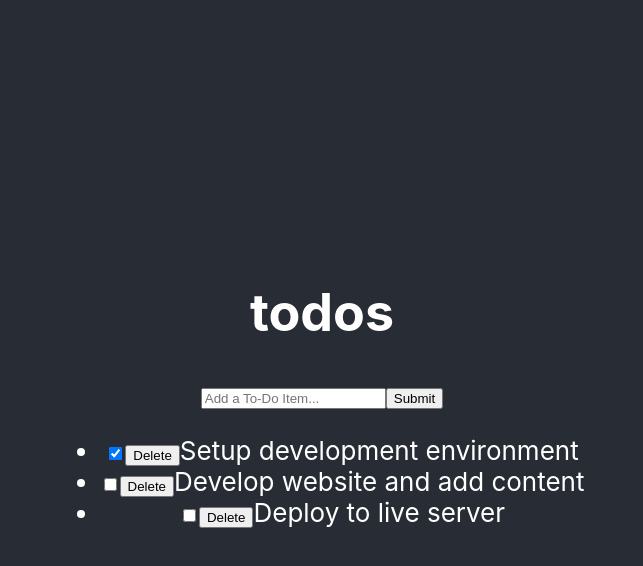
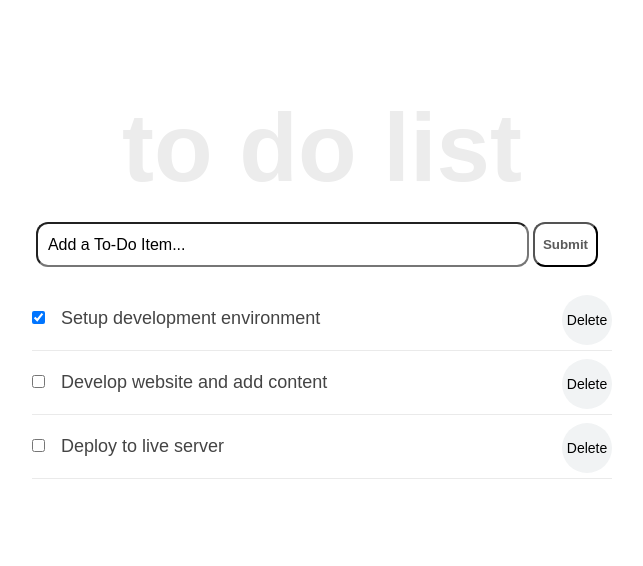
Before and after one commit to NewmanSaurusRex/react-todo-app, a React (Create React App) app: page / in a window 1280 px wide. Shown: the top 566 px of the page, without its empty margins (318-961 px from the left). Built offline with nearby package versions, Linux system fonts and the light colour scheme.

Commit message:
updated generic css!

```diff
--- a/src/App.css
+++ b/src/App.css
@@ -1,38 +1,65 @@
-.App {
-  text-align: center;
+* {
+  box-sizing: border-box;
+  margin: 0;
+  padding: 0;
 }
 
-.App-logo {
-  height: 40vmin;
-  pointer-events: none;
+body {
+  font-family: Arial, Helvetica, sans-serif;
+  line-height: 1.5;
+  color: #444;
+  background: #fff;
+  height: 100vh;
 }
 
-@media (prefers-reduced-motion: no-preference) {
-  .App-logo {
-    animation: App-logo-spin infinite 20s linear;
-  }
+.container {
+  display: flex;
+  flex-direction: column;
+  justify-content: center;
+  align-items: center;
+  max-width: 600px;
+  margin: 0 auto;
 }
 
-.App-header {
-  background-color: #282c34;
-  min-height: 100vh;
-  display: flex;
-  flex-direction: column;
-  align-items: center;
-  justify-content: center;
-  font-size: calc(10px + 2vmin);
-  color: white;
+.inner {
+  width: 100%;
+  padding: 120px 10px 64px;
 }
 
-.App-link {
-  color: #61dafb;
+.form-container {
+  width: 100%;
+  margin-bottom: 20px;
+  display: flex;
+  border-radius: calc(0.5 * 100px);
+  box-shadow: 0 1px 6px 0 rgba (0, 0, 0, 0.38);
+  justify-content: space-evenly;
 }
 
-@keyframes App-logo-spin {
-  from {
-    transform: rotate(0deg);
-  }
-  to {
-    transform: rotate(360deg);
-  }
+.input-text {
+  font-size: 16px;
+  font-weight: 400;
+  width: 85%;
+  padding-right: 5px;
+  padding-left: 10px;
+  border-radius: 12px;
 }
+
+.input-text::placeholder {
+  color: #000;
+}
+
+.input-submit {
+  background: transparent;
+  color: #5b5b5b;
+  text-transform: capitalize;
+  cursor: pointer;
+  font-weight: 600;
+  margin-right: 10px;
+  border-radius: 12px;
+  padding: 8px;
+}
+
+.input-text,
+.input-submit {
+  height: 45px;
+}
--- a/src/App.js
+++ b/src/App.js
@@ -1,5 +1,6 @@
+import React from "react";
+import TodoContainer from "./TodoContainer.js";
 import "./App.css";
-import TodoContainer from "./TodoContainer.js";
 
 function App() {
   return (
--- a/src/Header.js
+++ b/src/Header.js
@@ -1,9 +1,26 @@
 import React from "react";
 
 export default function Header() {
+  const headerStyle = {
+    padding: "20px 0",
+    lineHeight: "1.5",
+  };
+
   return (
-    <header>
-      <h1>todos</h1>
+    <header style={headerStyle}>
+      <h1
+        style={{
+          fontSize: "96px",
+          fontWeight: "600",
+          marginBottom: "46px",
+          lineHeight: "16px",
+          color: "#ececec",
+          textTransform: "lowercase",
+          textAlign: "center",
+        }}
+      >
+        To Do List
+      </h1>
     </header>
   );
 }
--- a/src/InputTodo.js
+++ b/src/InputTodo.js
@@ -25,15 +25,16 @@
 
   render() {
     return (
-      <form onSubmit={this.handleSubmit}>
+      <form onSubmit={this.handleSubmit} className="form-container">
         <input
           type="text"
+          className="input-text"
           placeholder="Add a To-Do Item..."
           value={this.state.title}
           name="title"
           onChange={this.onChange}
         />
-        <button>Submit</button>
+        <button className="input-submit">Submit</button>
       </form>
     );
   }
--- a/src/TodoContainer.js
+++ b/src/TodoContainer.js
@@ -54,7 +54,8 @@
 
   render() {
     return (
-      <div>
+      <div className="container">
+        <div className="inner">
           <Header />
           <InputToDo addTodoProps={this.addTodoItem} />
           <TodoList
@@ -63,6 +64,7 @@
             deleteTodoProps={this.delTodo}
           />
         </div>
+      </div>
     );
   }
 }
--- a/src/TodoItem.js
+++ b/src/TodoItem.js
@@ -1,10 +1,12 @@
 import React from "react";
+import styles from "./TodoItem.module.css";
 
 export default function TodoItem(props) {
   return (
-    <li>
+    <li className={styles.item}>
       <input
         type="checkbox"
+        className={styles.checkbox}
         checked={props.todo.completed}
         onChange={() => props.handleChangeProps(props.todo.id)}
       />
--- /dev/null
+++ b/src/TodoItem.module.css
@@ -0,0 +1,23 @@
+.item {
+  font-size: 18px;
+  list-style-type: none;
+  padding: 18px 0px;
+  border-bottom: 1px solid #eaeaea;
+}
+
+.checkbox {
+  margin-right: 16px;
+}
+
+.item button {
+  font-size: 14px;
+  background: #f1f3f4;
+  border: none;
+  cursor: pointer;
+  float: right;
+  outline: none;
+  border-radius: 100px;
+  height: 50px;
+  width: 50px;
+  margin: -10px 0 0 10px;
+}
--- a/src/index.css
+++ /dev/null
@@ -1,13 +0,0 @@
-body {
-  margin: 0;
-  font-family: -apple-system, BlinkMacSystemFont, 'Segoe UI', 'Roboto', 'Oxygen',
-    'Ubuntu', 'Cantarell', 'Fira Sans', 'Droid Sans', 'Helvetica Neue',
-    sans-serif;
-  -webkit-font-smoothing: antialiased;
-  -moz-osx-font-smoothing: grayscale;
-}
-
-code {
-  font-family: source-code-pro, Menlo, Monaco, Consolas, 'Courier New',
-    monospace;
-}
--- a/src/index.js
+++ b/src/index.js
@@ -1,6 +1,5 @@
 import React from "react";
 import ReactDOM from "react-dom/client";
-import "./index.css";
 import App from "./App";
 import reportWebVitals from "./reportWebVitals";
 
```
Lines whose indentation alone changed are shown as unchanged.
